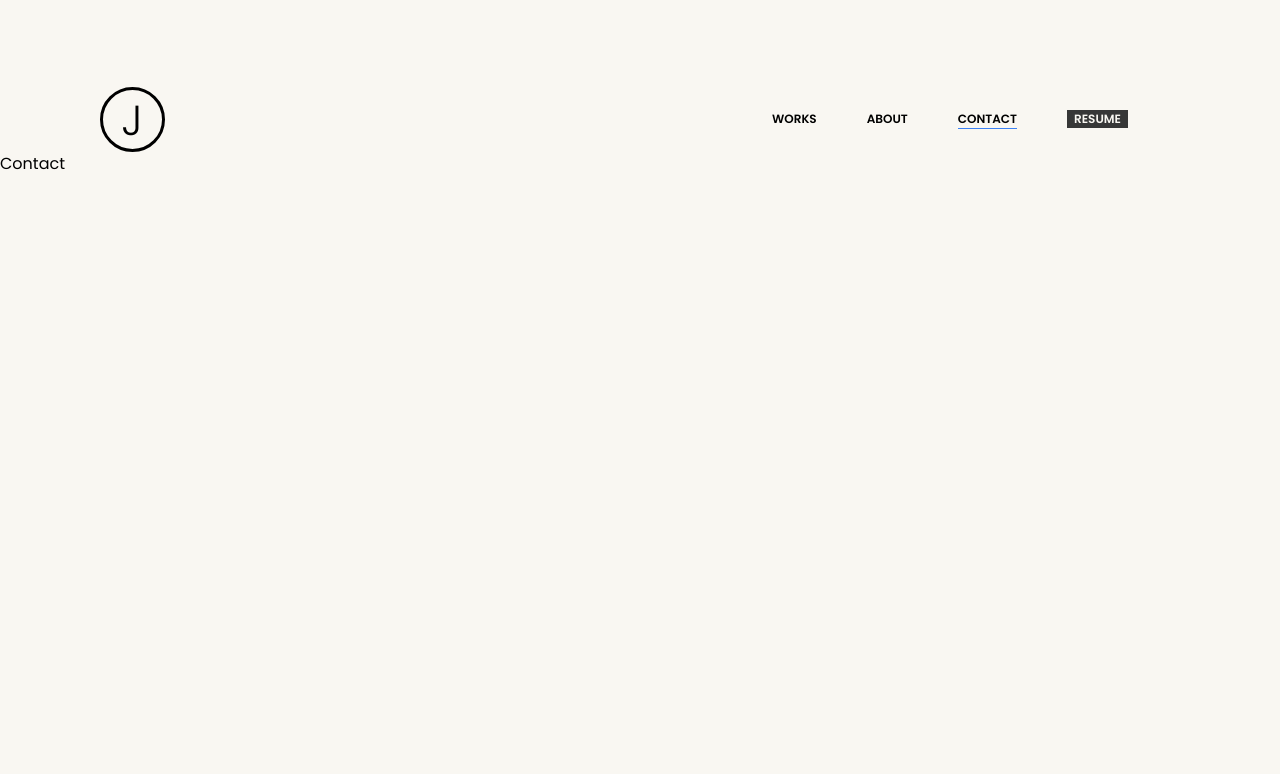
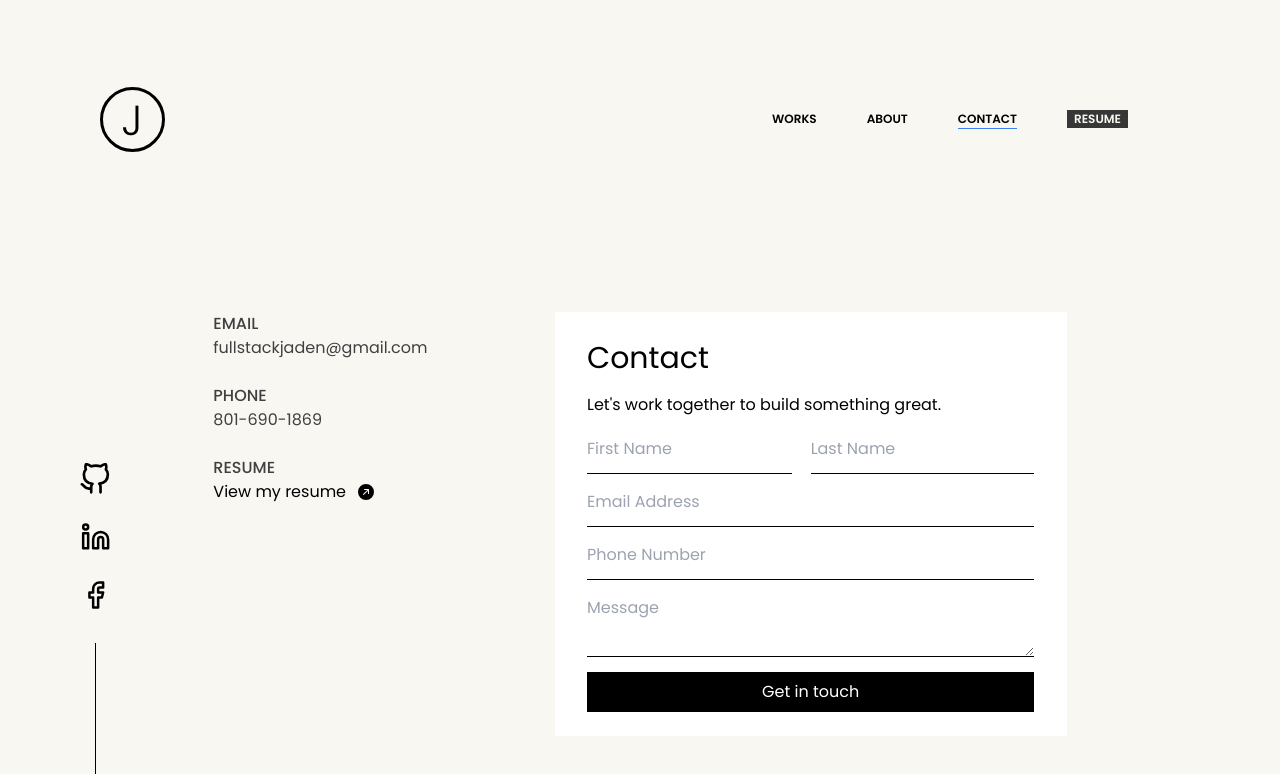
Before and after one commit to JadenFicklin/JadenFicklin, a React (Create React App) app: page /contact in a window 1280 px wide. Shown: the top 774 px of the page. Built offline with nearby package versions, Linux system fonts and the light colour scheme.

Commit message:
contact page and links fix

```diff
--- a/src/App.css
+++ b/src/App.css
@@ -3,10 +3,6 @@
 @tailwind base;
 @tailwind components;
 @tailwind utilities;
-
-* {
-    font-family: poppins;
-}
 
 body {
     width: 100%;
@@ -28,3 +24,21 @@ body {
     background-color: #14b5ff;
     color: #fff;
 }
+
+@layer components {
+    * {
+        font-family: poppins;
+    }
+
+    body {
+        width: 100%;
+        min-height: 100vh;
+        background-color: #f9f7f2;
+    }
+
+    @media (min-width: 1024px) {
+        .columns-40-60-lg {
+            grid-template-columns: 40% 60%;
+        }
+    }
+}
--- a/src/components/Links.js
+++ b/src/components/Links.js
@@ -10,21 +10,21 @@ function Links() {
                     target="_blank"
                     rel="noreferrer"
                     className="w-[37px] height-[37px] ">
-                    <FiGithub className="w-[93%] h-[93%] grid place-self-center hover:stroke-[#0094FF] relative top-0 hover:-top-2 ease-in-out duration-200" />
+                    <FiGithub className="w-[93%] h-[93%] grid place-self-center hover:stroke-[#0094FF] relative top-0 hover:-top-1 ease-in-out duration-200" />
                 </a>
                 <a
                     href="https://www.linkedin.com/in/jaden-ficklin-b1686a21a/"
                     target="_blank"
                     rel="noreferrer"
                     className="w-[37px] height-[37px]">
-                    <FiLinkedin className="w-[90%] h-[90%] grid place-self-center hover:stroke-[#0094FF] relative top-0 hover:-top-2 ease-in-out duration-200" />
+                    <FiLinkedin className="w-[90%] h-[90%] grid place-self-center hover:stroke-[#0094FF] relative top-0 hover:-top-1 ease-in-out duration-200" />
                 </a>
                 <a
                     href="https://www.facebook.com/jaden.ficklin/"
                     target="_blank"
                     rel="noreferrer"
                     className="w-[37px] height-[37px]">
-                    <FiFacebook className="w-[90%] h-[90%] grid place-self-center hover:stroke-[#0094FF] relative top-0 hover:-top-2 ease-in-out duration-200" />
+                    <FiFacebook className="w-[90%] h-[90%] grid place-self-center hover:stroke-[#0094FF] relative top-0 hover:-top-1 ease-in-out duration-200" />
                 </a>
             </div>
             <div className=" h-[185px] w-full flex justify-center items-end ">
--- /dev/null
+++ b/src/pages/Contact/ContactInfo.js
@@ -0,0 +1,68 @@
+import React from 'react';
+
+import '../../App.css';
+import { BsFillArrowUpRightCircleFill } from 'react-icons/bs';
+
+function ContactInfo() {
+    return (
+        <div className="text-[#404040] mx-auto w-10/12 mt-12 md:w-8/12 grid grid-cols-1 lg:columns-40-60-lg lg:mt-40">
+            <header>
+                <h2 className="font-medium">EMAIL</h2>
+                <p>fullstackjaden@gmail.com</p>
+                <h2 className="mt-6 font-medium">PHONE</h2>
+                <p>801-690-1869</p>
+                <h2 className="mt-6 font-medium">RESUME</h2>
+                <a
+                    href="https://docs.google.com/document/d/1JdSuQ0_cHch6DIrJgT5rn2y2O_9ECBs2zPuc2gsoOkc/edit?usp=sharing"
+                    target="_blank"
+                    rel="noreferrer"
+                    className="w-full hover:text-[#0094FF] relative ease-in-out duration-200 text-black">
+                    View my resume
+                    <span>
+                        <BsFillArrowUpRightCircleFill className="inline ml-3 -mt-[1px]" />
+                    </span>
+                </a>
+            </header>
+            <div className="w-full p-3 pb-6 mt-16 text-black bg-white lg:mt-0">
+                <h1 className="text-[30px] w-11/12 mx-auto mt-3">Contact</h1>
+                <p className="w-11/12 mx-auto mt-3">
+                    Let's work together to build something great.
+                </p>
+                <div className="w-11/12 mx-auto mt-3">
+                    <div className="grid grid-cols-1 md:grid-cols-2">
+                        <input
+                            type="text"
+                            className="my-2 border-b-[1px] pb-3 border-b-black outline-none w-full md:w-11/12"
+                            placeholder="First Name"
+                        />
+                        <input
+                            type="text"
+                            className="my-2 border-b-[1px] pb-3 border-b-black outline-none w-full"
+                            placeholder="Last Name"
+                        />
+                    </div>
+                    <input
+                        type="text"
+                        className="my-2 border-b-[1px] pb-3 border-b-black outline-none w-full"
+                        placeholder="Email Address"
+                    />
+                    <input
+                        type="text"
+                        className="my-2 border-b-[1px] pb-3 border-b-black outline-none w-full"
+                        placeholder="Phone Number"
+                    />
+                    <textarea
+                        type="text"
+                        className="my-2 border-b-[1px] pb-3 border-b-black outline-none w-full"
+                        placeholder="Message"
+                    />
+                    <button className="w-full py-2 text-white bg-black">
+                        Get in touch
+                    </button>
+                </div>
+            </div>
+        </div>
+    );
+}
+
+export default ContactInfo;
--- a/src/pages/Contact/index.js
+++ b/src/pages/Contact/index.js
@@ -1,11 +1,14 @@
 import React from 'react';
 import Nav from '../../components/Nav';
+import Links from '../../components/Links';
+import ContactInfo from './ContactInfo';
 
 function Contact() {
     return (
         <>
             <Nav />
-            Contact
+            <Links />
+            <ContactInfo />
         </>
     );
 }
```
